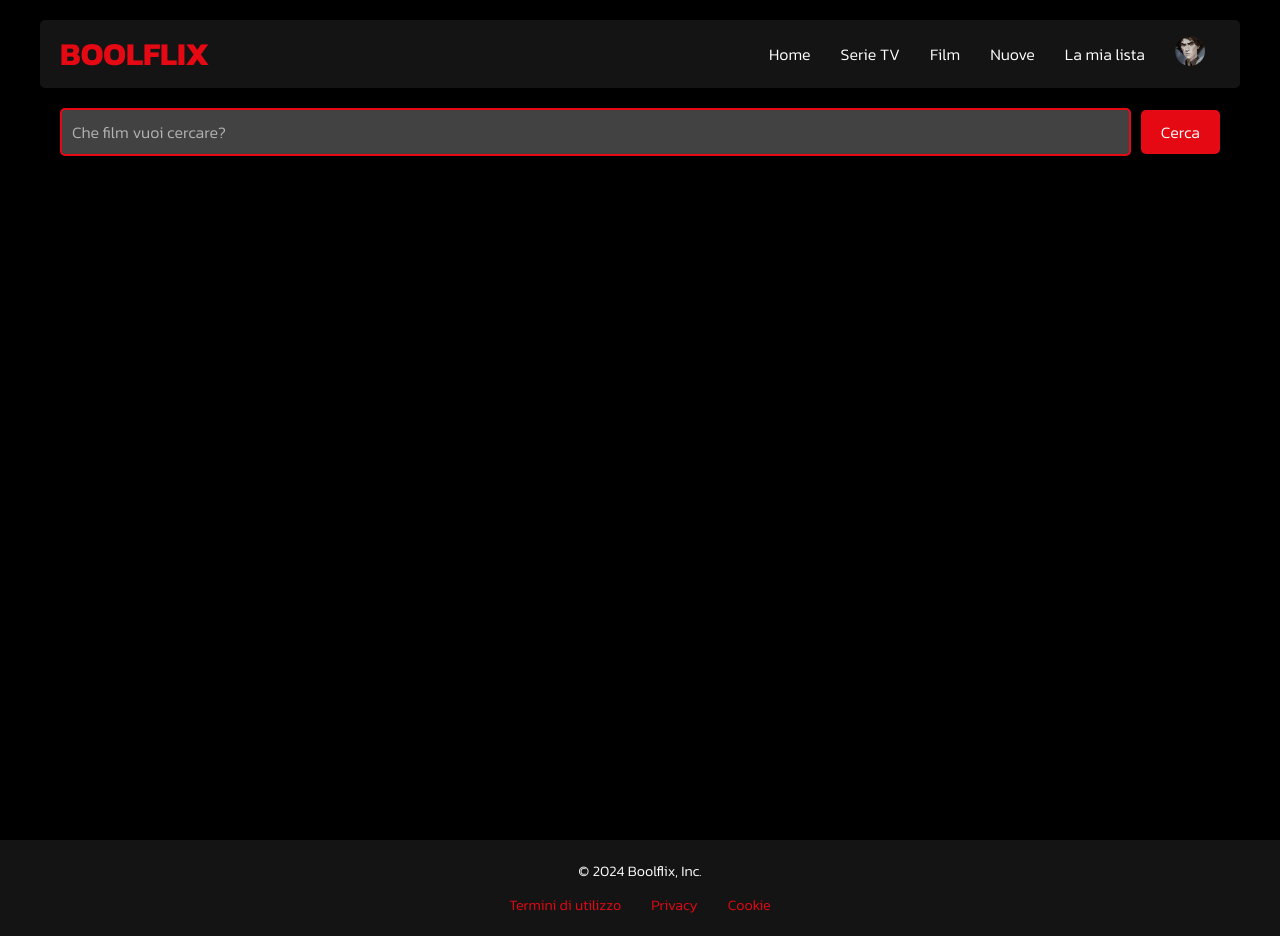
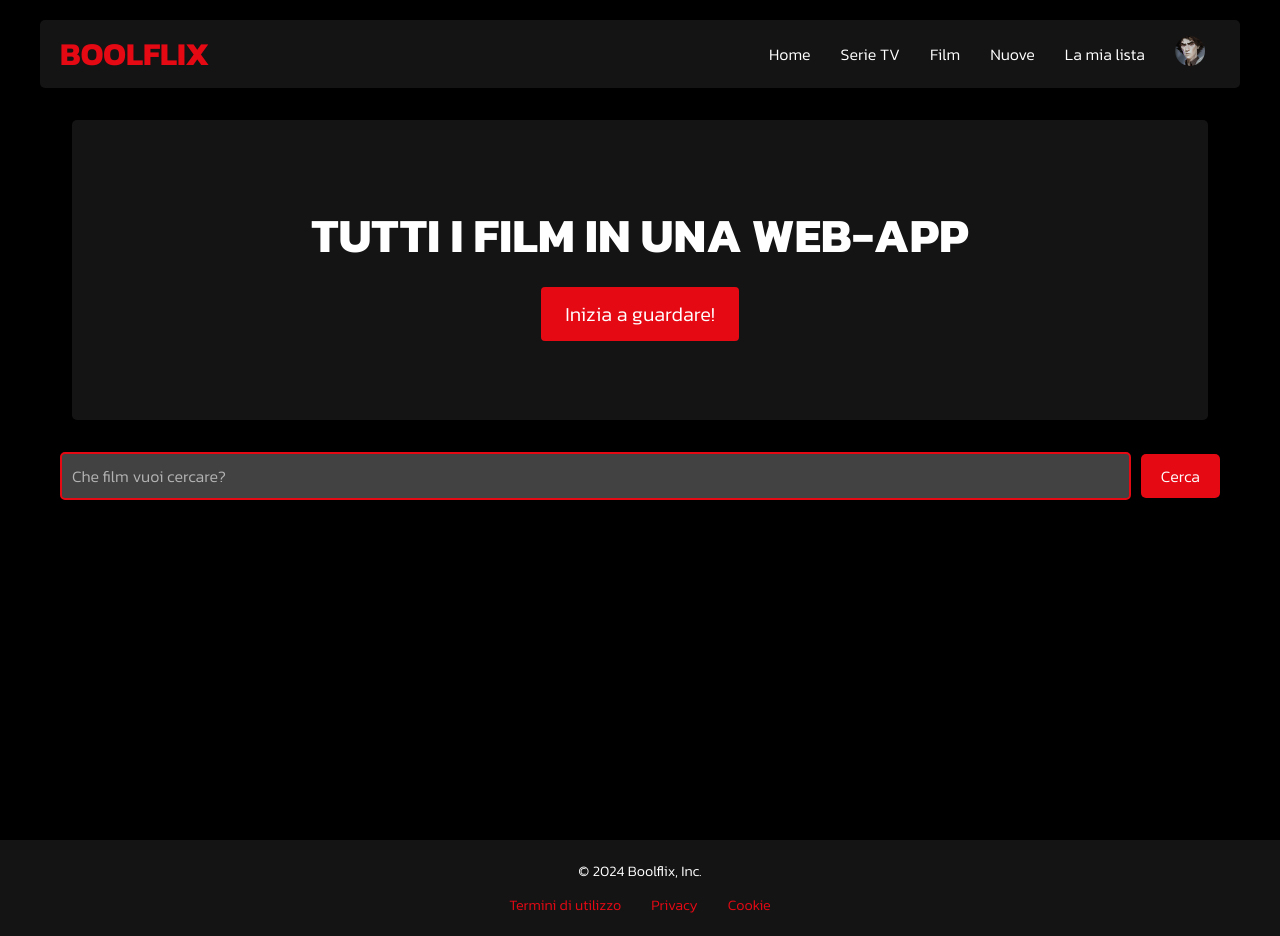
Before and after one commit to LorenzoScalvini/react-boolflix, a React (Vite) app: page / in a window 1280 px wide. Built offline with nearby package versions, Linux system fonts and the light colour scheme; a web font is replaced by a local one.

Commit message:
ADD: aggiunto un hero

```diff
--- a/src/App.jsx
+++ b/src/App.jsx
@@ -3,6 +3,7 @@ import SearchBar from "./components/SearchBar";
 import Card from "./components/Card";
 import Navbar from "./components/Navbar";
 import Footer from "./components/Footer";
+import Hero from "./components/Hero";
 import { searchMovies, searchTvShows } from "./services/tmdbService";
 import styles from "./App.module.css";
 
@@ -23,6 +24,7 @@ export default function App() {
       <div className={styles.container}>
         <header>
           <Navbar />
+          <Hero />
           <SearchBar onSearch={handleSearch} />
         </header>
         <div className={styles["results-grid"]}>
--- /dev/null
+++ b/src/components/Hero.jsx
@@ -0,0 +1,11 @@
+import React from "react";
+import styles from "./Hero.module.css";
+
+export default function Hero() {
+  return (
+    <div className={styles.heroContainer}>
+      <h1 className={styles.heroTitle}>TUTTI I FILM IN UNA WEB-APP</h1>
+      <button className={styles.heroButton}>Inizia a guardare!</button>
+    </div>
+  );
+}
--- /dev/null
+++ b/src/components/Hero.module.css
@@ -0,0 +1,38 @@
+.heroContainer {
+  display: flex;
+  flex-direction: column;
+  justify-content: center;
+  align-items: center;
+  height: 300px;
+  background-color: #141414;
+  margin: 2rem;
+  border-radius: 5px;
+}
+
+.heroTitle {
+  font-size: 3rem;
+  color: #ffffff;
+  text-align: center;
+  margin-bottom: 1rem;
+  font-weight: bold;
+}
+
+.heroButton {
+  font-size: 1.25rem;
+  padding: 0.75rem 1.5rem;
+  color: #fff;
+  background-color: #e50914;
+  border: none;
+  border-radius: 0.25rem;
+  cursor: pointer;
+  transition: background-color 0.3s ease;
+}
+
+.heroButton:hover {
+  background-color: #f40612;
+}
+
+.heroButton:focus {
+  outline: none;
+  box-shadow: 0 0 0 3px rgba(229, 9, 20, 0.5);
+}
```
